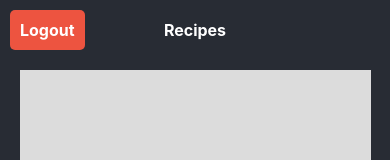
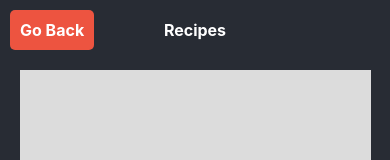
Before and after one commit to tmgross/groceryPlanner, a React Native app: screen /Recipes in a window 390 px wide. Shown: the top 160 px of the page. Built offline with nearby package versions, Linux system fonts and the light colour scheme.

Commit message:
Updated back button on pages travelled to from homepage

```diff
--- a/inventory.js
+++ b/inventory.js
@@ -8,13 +8,13 @@ function InventoryScreen() {
 
   const handleLogout = () => {
     // Navigate to the "Login" screen
-    navigation.navigate('Login');
+    navigation.navigate('Home');
   };
 
   return (
     <ScrollView contentContainerStyle={styles.homePageScrn}>
       <TouchableOpacity onPress={handleLogout} style={styles.logoutBtn}>
-        <Text style={styles.logoutBtnTxt}>Logout</Text>
+        <Text style={styles.logoutBtnTxt}>Go Back</Text>
       </TouchableOpacity>
       <Text style={styles.home}>Inventory</Text>
       <View style={styles.box}></View>
--- a/planner.js
+++ b/planner.js
@@ -8,13 +8,13 @@ function PlannerScreen() {
 
   const handleLogout = () => {
     // Navigate to the "Login" screen
-    navigation.navigate('Login');
+    navigation.navigate('Home');
   };
 
   return (
     <ScrollView contentContainerStyle={styles.homePageScrn}>
       <TouchableOpacity onPress={handleLogout} style={styles.logoutBtn}>
-        <Text style={styles.logoutBtnTxt}>Logout</Text>
+        <Text style={styles.logoutBtnTxt}>Go Back</Text>
       </TouchableOpacity>
       <Text style={styles.home}>Planner</Text>
       <View style={styles.box}></View>
--- a/recipes.js
+++ b/recipes.js
@@ -8,13 +8,13 @@ function RecipeScreen() {
 
   const handleLogout = () => {
     // Navigate to the "Login" screen
-    navigation.navigate('Login');
+    navigation.navigate('Home');
   };
 
   return (
     <ScrollView contentContainerStyle={styles.homePageScrn}>
       <TouchableOpacity onPress={handleLogout} style={styles.logoutBtn}>
-        <Text style={styles.logoutBtnTxt}>Logout</Text>
+        <Text style={styles.logoutBtnTxt}>Go Back</Text>
       </TouchableOpacity>
       <Text style={styles.home}>Recipes</Text>
       <View style={styles.box}></View>
```
